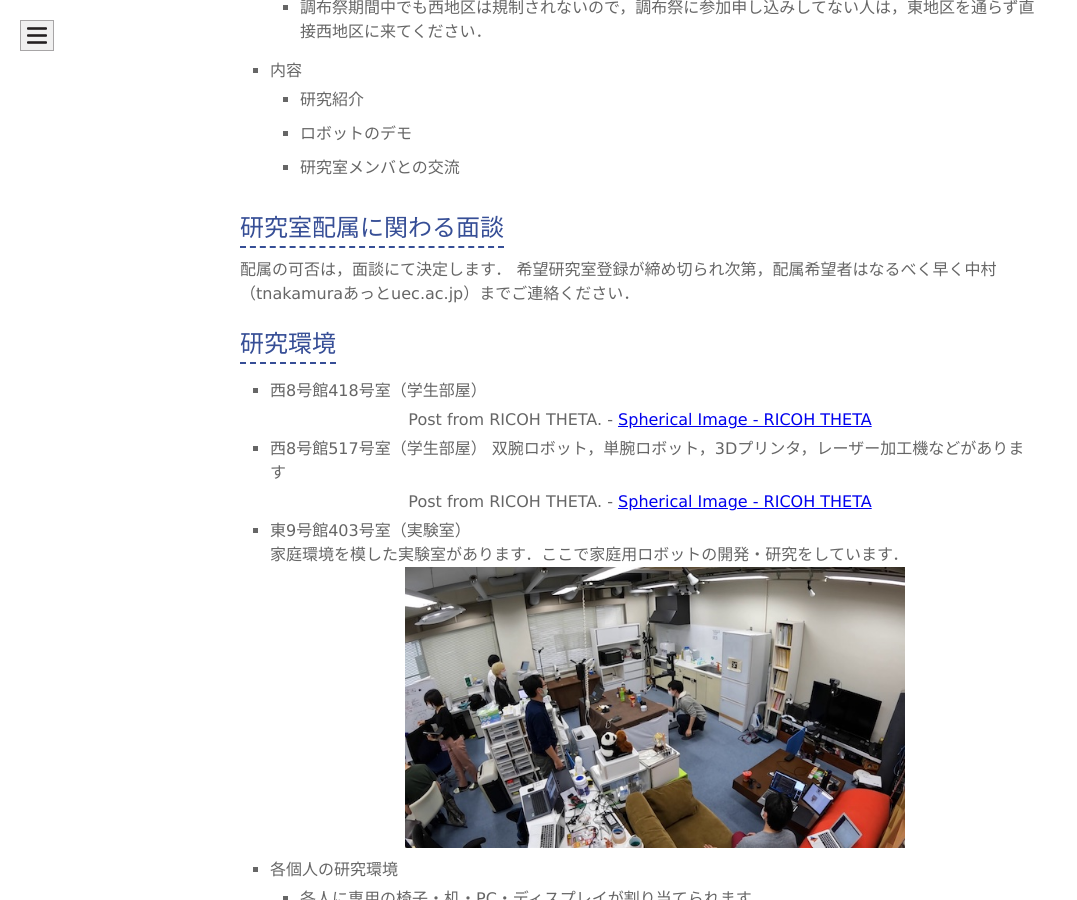
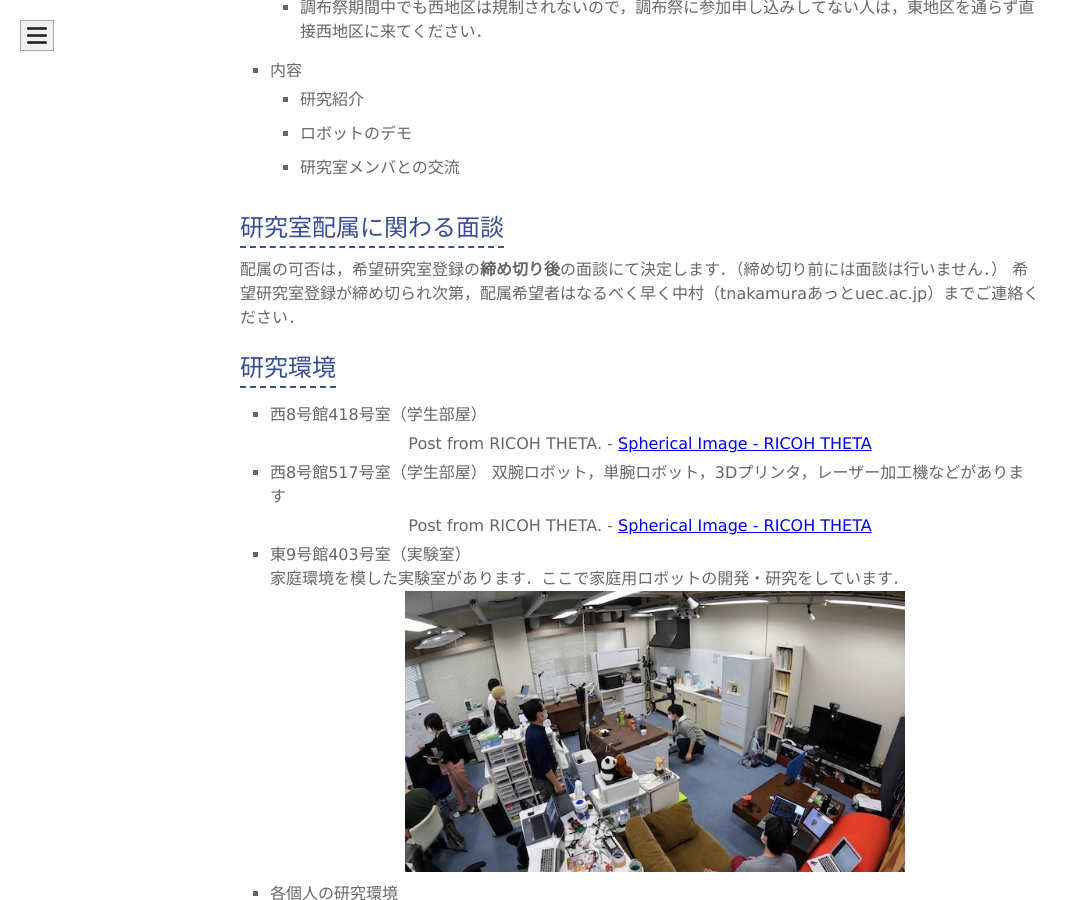
Before and after one commit to naka-lab/naka-lab.github.io, a Jekyll site: the page built from subpages/haizoku.md, in a window 1280 px wide and 900 px high, scrolled down 935 px. Shown: the whole window, without its empty margins (0-1077 px from the left). Built offline with Jekyll 4.4.1, drawn with Linux system fonts in a browser that asks for light colours; comment, search, counter and statistics services are not loaded; our own code applies the rules of GitHub Pages for plain Markdown files.

Commit message:
Update haizoku.md

```diff
--- a/subpages/haizoku.md
+++ b/subpages/haizoku.md
@@ -20,7 +20,7 @@ layout: default
   - 研究室メンバとの交流
 
 ## 研究室配属に関わる面談
-配属の可否は，面談にて決定します．
+配属の可否は，希望研究室登録の**締め切り後**の面談にて決定します．（締め切り前には面談は行いません．）
 希望研究室登録が締め切られ次第，配属希望者はなるべく早く中村（tnakamuraあっとuec.ac.jp）までご連絡ください．
 
 
```
